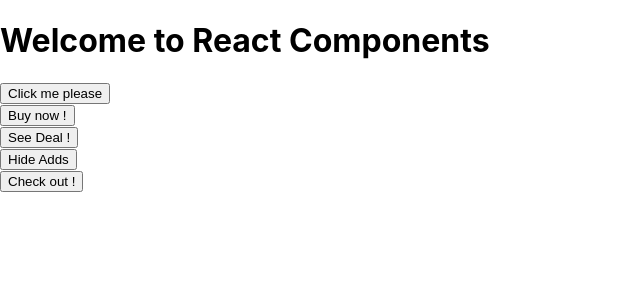
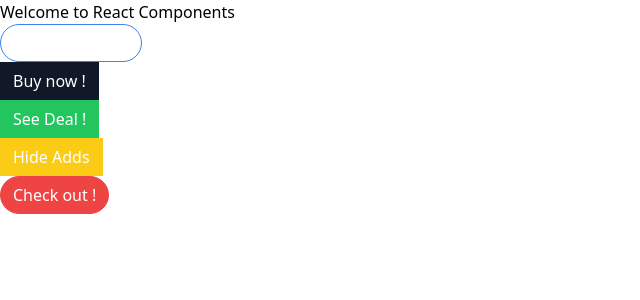
Before and after one commit to Mihndim2020/react-components, a React (Create React App) app: page / in a window 1280 px wide. Shown: the top 300 px of the page, without its empty margins (0-640 px from the left). Built offline with nearby package versions, Linux system fonts and the light colour scheme.

Commit message:
Build a button component for re-usability

```diff
--- a/package.json
+++ b/package.json
@@ -6,6 +6,7 @@
     "@testing-library/jest-dom": "^5.16.5",
     "@testing-library/react": "^13.4.0",
     "@testing-library/user-event": "^13.5.0",
+    "classnames": "^2.3.2",
     "prop-types": "^15.8.1",
     "react": "^18.2.0",
     "react-dom": "^18.2.0",
@@ -35,5 +36,8 @@
       "last 1 firefox version",
       "last 1 safari version"
     ]
+  },
+  "devDependencies": {
+    "tailwindcss": "^3.3.2"
   }
 }
--- a/src/App.js
+++ b/src/App.js
@@ -5,19 +5,19 @@
     <div className="App">
         <h1>Welcome to React Components</h1>
         <div>
-         <Button>Click me please</Button>
+         <Button primary rounded outline>Click me please</Button>
         </div>
         <div>
-         <Button>Buy now !</Button>
+         <Button secondary>Buy now !</Button>
         </div>
         <div>
-         <Button>See Deal !</Button>
+         <Button success>See Deal !</Button>
         </div>
         <div>
-         <Button>Hide Adds </Button>
+         <Button warning>Hide Adds </Button>
         </div>
         <div>
-         <Button>Check out ! </Button>
+         <Button danger rounded>Check out ! </Button>
         </div>
     </div>
   );
--- a/src/Button.js
+++ b/src/Button.js
@@ -1,5 +1,5 @@
 import React from 'react'
-import PropTypes from 'prop-types';
+import className from "classnames"
 
 function Button({
   children,
@@ -11,8 +11,23 @@
   outline,
   rounded
  }) {
+  const classes = className('px-3 py-1.5 border', {
+    'border-blue-500 bg-blue-500 text-white': primary,
+    'border-gray-900 bg-gray-900 text-white': secondary,
+    'border-green-500 bg-green-500 text-white': success,
+    'border-yellow-400 bg-yellow-400 text-white': warning,
+    'border-red-500 bg-red-500 text-white': danger,
+    'rounded-full': rounded,
+    'bg-white': outline,
+    'text-blue-500': outline && primary,
+    'text-gray-500': outline && secondary,
+    'text-green-500': outline && success,
+    'text-yellow-500': outline && warning,
+    'text-red-500': outline && danger,
+  });
+
   return (
-    <button>{children}</button>
+    <button className={classes}>{children}</button>
   )
 }
 
--- a/src/index.css
+++ b/src/index.css
@@ -1,13 +1,3 @@
-body {
-  margin: 0;
-  font-family: -apple-system, BlinkMacSystemFont, 'Segoe UI', 'Roboto', 'Oxygen',
-    'Ubuntu', 'Cantarell', 'Fira Sans', 'Droid Sans', 'Helvetica Neue',
-    sans-serif;
-  -webkit-font-smoothing: antialiased;
-  -moz-osx-font-smoothing: grayscale;
-}
-
-code {
-  font-family: source-code-pro, Menlo, Monaco, Consolas, 'Courier New',
-    monospace;
-}
+@tailwind base;
+@tailwind components;
+@tailwind utilities;
--- /dev/null
+++ b/tailwind.config.js
@@ -0,0 +1,10 @@
+/** @type {import('tailwindcss').Config} */
+module.exports = {
+  content: [
+    "./src/**/*.{js,jsx,ts,tsx}",
+  ],
+  theme: {
+    extend: {},
+  },
+  plugins: [],
+}
```
Also changed, not shown: 1 other file (tests, documents, lock files or other folders).
